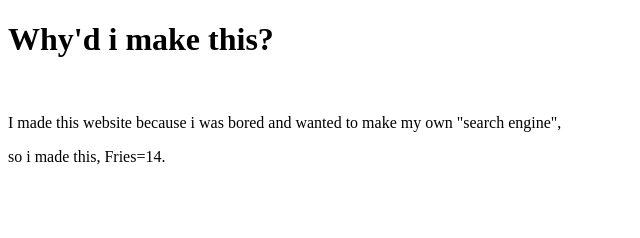
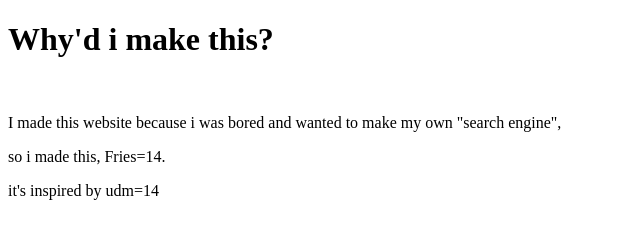
Before and after one commit to Fries-byte/Fries-14-v1.0.0, a plain HTML site: page WhatIsIndex.html in a window 1280 px wide. Shown: the whole page, without its empty margins (0-640 px from the left). Drawn offline with Linux system fonts and the light colour scheme.

Commit message:
Update WhatIsIndex.html

```diff
--- a/WhatIsIndex.html
+++ b/WhatIsIndex.html
@@ -10,5 +10,6 @@
     <br>
     <p>I made this website because i was bored and wanted to make my own "search engine",</p>
     <p>so i made this, Fries=14.</p>
+<p>it's inspired by udm=14<p>
 </body>
 </html>
```
